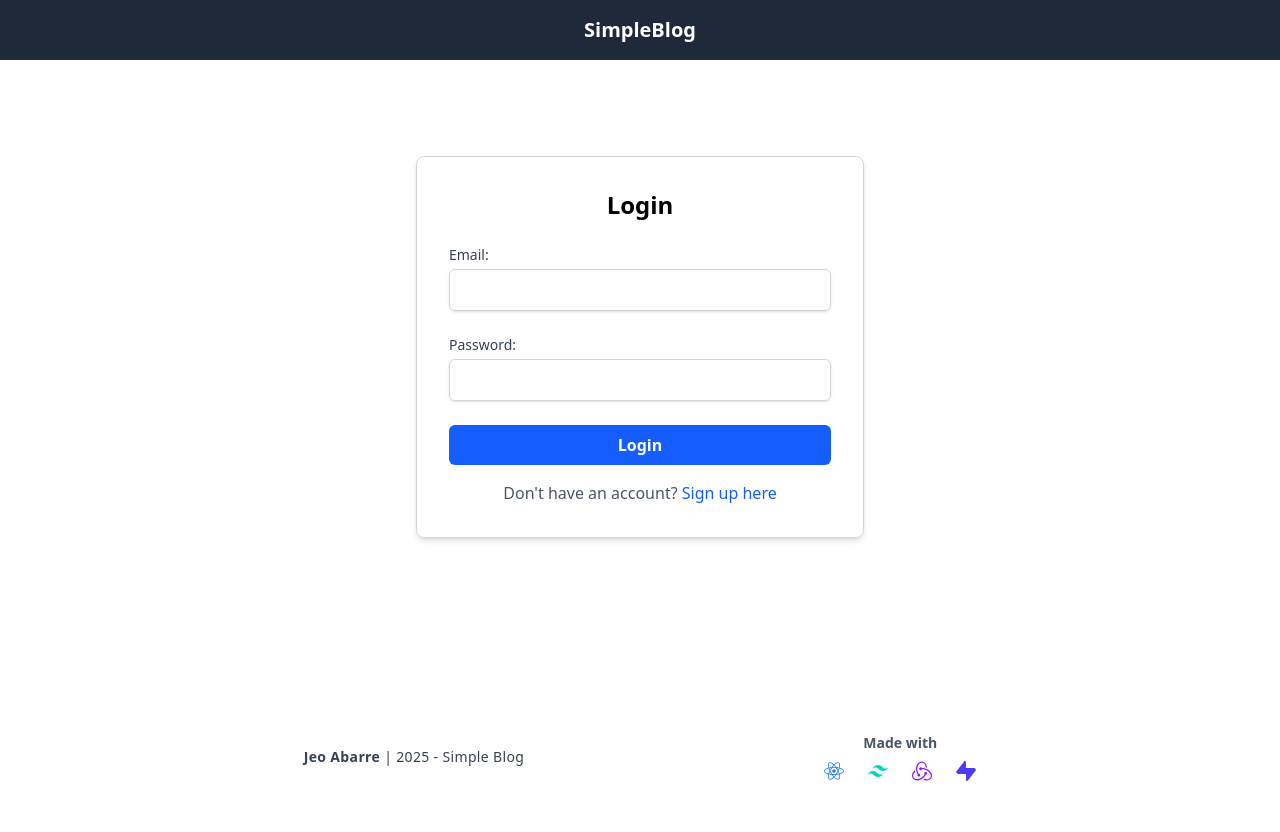
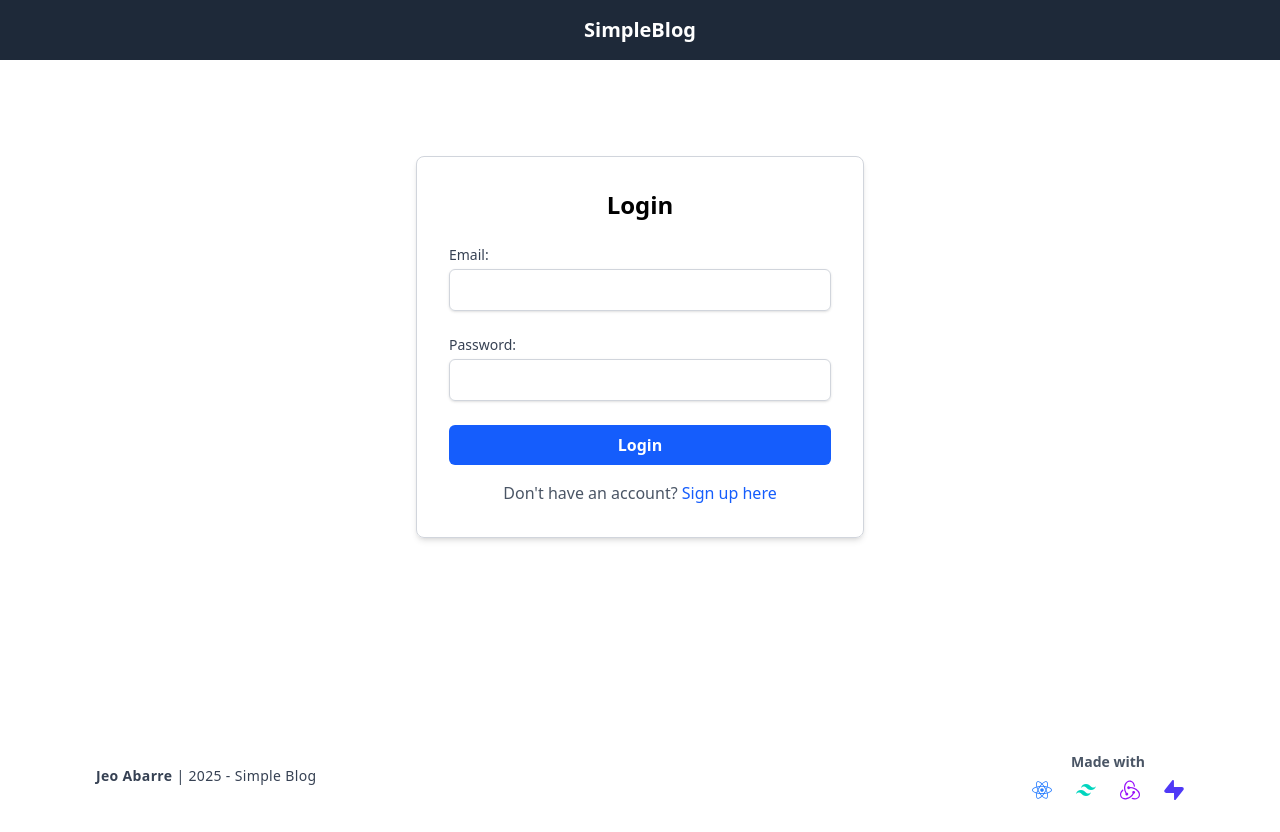
Before and after one commit to J10-A8ARR3/SimpleBlog, a React (Vite) app: page / in a window 1280 px wide. Built offline with nearby package versions, Linux system fonts and the light colour scheme.

Commit message:
detailing

```diff
--- a/src/components/Footer.tsx
+++ b/src/components/Footer.tsx
@@ -3,11 +3,11 @@ import { SiTailwindcss, SiSupabase, SiRedux } from 'react-icons/si'
 
 const Footer = () => {
   return (
-    <footer className="h-[70px] mt-8 mb-2 flex items-center">
-      <div className="max-w-6xl mx-auto px-4 flex justify-between items-center text-gray-700 text-sm gap-[300px]">
+    <footer className="h-auto">
+      <div className="max-w-6xl mx-auto px-8 flex flex-col md:flex-row justify-between items-center text-gray-700 text-sm space-y-4 md:space-y-0">
 
         {/* Left Section */}
-        <div className="font-bold text-md tracking-wide">
+        <div className="font-bold text-md tracking-wide text-center md:text-left">
           Jeo Abarre <span className="font-normal">| 2025 - Simple Blog</span>
         </div>
 
```
